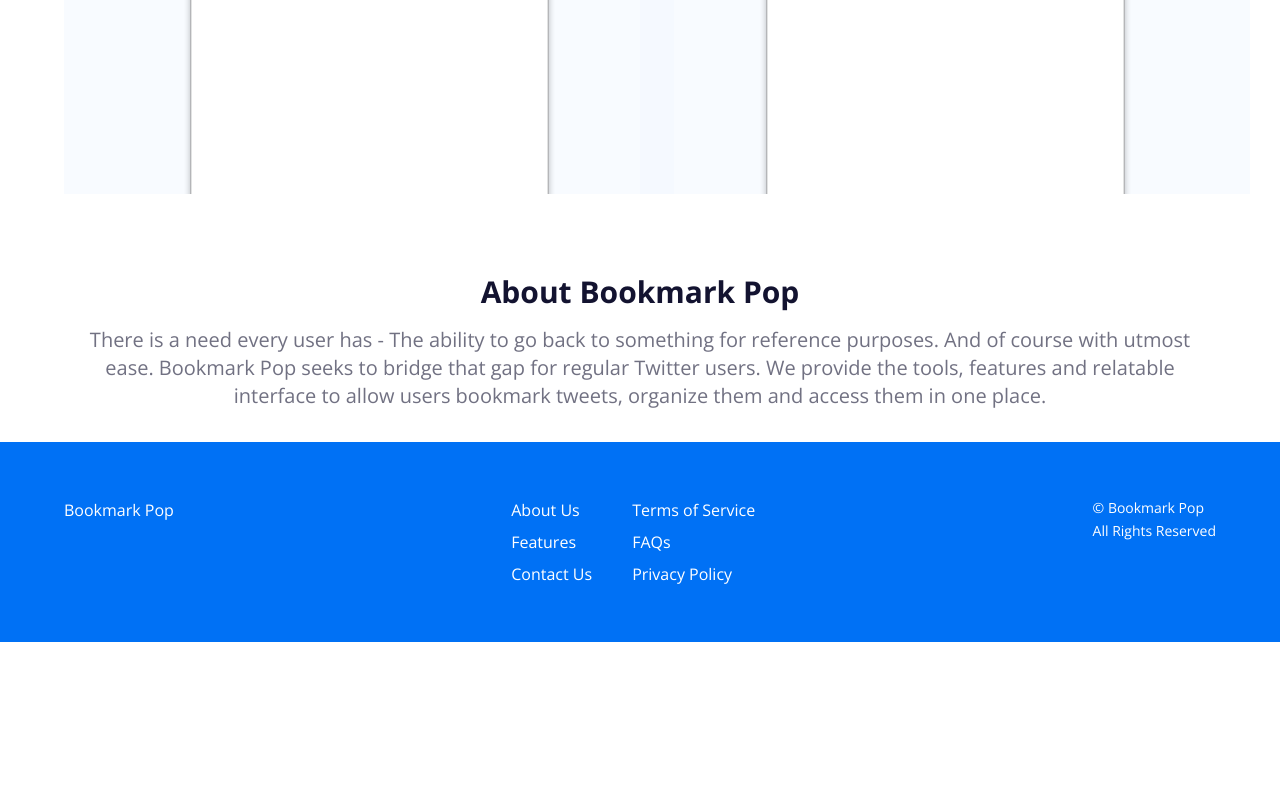
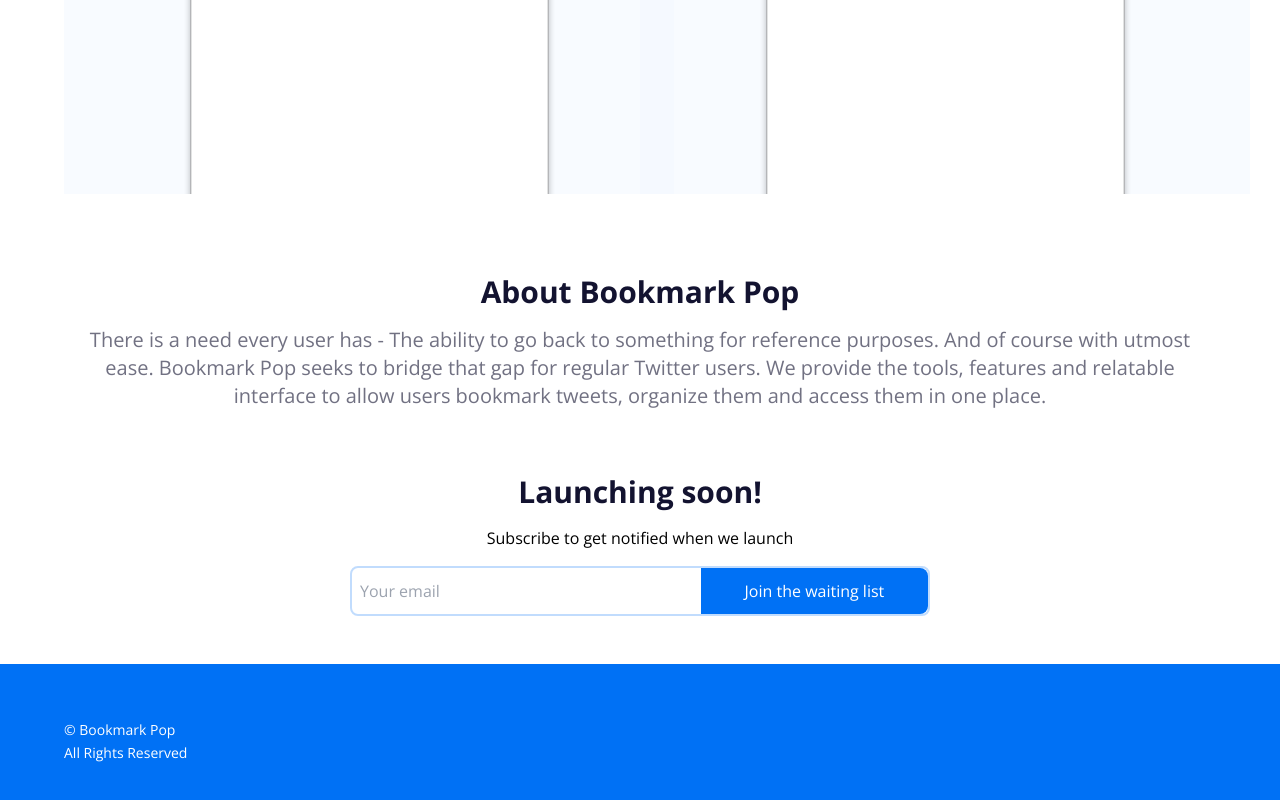
Before and after one commit to Nifilat/bookmark_pop, a Next.js app: page / in a window 1280 px wide. Shown: the part 1446-2246 px from the top of the page. Before the commit the page ends 2088 px from the top, so only its background shows below. Built offline with nearby package versions, Linux system fonts and the light colour scheme.

Commit message:
feat: add final cta

```diff
--- a/src/components/Footer/Footer.tsx
+++ b/src/components/Footer/Footer.tsx
@@ -15,8 +15,8 @@
   return (
     <div className="bg-primary text-white py-[56px]">
       <div className="max-w-[90%] mx-auto flex justify-between phone:flex-col">
-        <h2 className="phone:hidden">Bookmark Pop</h2>
-        <div className="flex items-center gap-x-10 phone:flex-col phone:mb-4 phone:gap-y-4">
+        {/* <h2 className="phone:hidden">Bookmark Pop</h2> */}
+        {/* <div className="flex items-center gap-x-10 phone:flex-col phone:mb-4 phone:gap-y-4">
           <nav className="flex items-start flex-col gap-y-2 phone:flex-row phone:gap-x-4">
             {navGroup1.map(({ name, href, current }, i) => (
               <Link key={i} href={href} className="text-[14px]">
@@ -31,7 +31,7 @@
               </Link>
             ))}
           </nav>
-        </div>
+        </div> */}
         <div className="phone:text-center">
           <small className="block text-sm">&copy; Bookmark Pop</small>
           <small className="text-sm">All Rights Reserved</small>
--- a/src/components/Header/Header.tsx
+++ b/src/components/Header/Header.tsx
@@ -74,7 +74,7 @@
   return (
     <div className="flex items-center justify-between">
       <Logo />
-      <nav className="flex items-center gap-x-8 hidden">
+      <nav className="items-center gap-x-8 hidden">
         {navigation.map(({ name, href, current }, i) => (
           <Link key={i} href={href} className="text-lg">
             {name}
--- a/src/components/HomePageComponents/Features.tsx
+++ b/src/components/HomePageComponents/Features.tsx
@@ -9,7 +9,7 @@
 
 const Features = () => {
   return (
-    <div className="grid grid-cols-2 phone:grid-cols-1 py-8 mt-4">
+    <div className="grid grid-cols-2 phone:grid-cols-1 lg:grid-cols-2 py-8 mt-4">
       {featuresData.map((feature: IFeature) => (
         <div
           key={feature.id}
--- a/src/pages/index.tsx
+++ b/src/pages/index.tsx
@@ -1,6 +1,6 @@
 import type { NextPage } from 'next';
 import { Fragment } from 'react';
-import { PageSEO } from '../components';
+import { Button, Input, PageSEO } from '../components';
 import {
   Hero,
   Features,
@@ -33,6 +33,24 @@
       </div>
       <Features />
       <AboutBookmarkPop />
+      <div className="flex items-center justify-center flex-col mt-4 py-8">
+        <h3 className="font-bold text-3xl phone:text-xl text-[#131330] mb-4">
+          Launching soon!
+        </h3>
+
+        <p>Subscribe to get notified when we launch</p>
+
+        <div className="flex items-center justify-between border-2 border-[#338df74d] border-solid rounded-t-[8px] rounded-b-[8px] w-[580px] h-[50px] phone:w-[300px] pl-2 mt-4">
+          <input
+            type="email"
+            placeholder="Your email"
+            className="focus:outline-none focus:border-none focus-within:outline-none focus-within:border-none"
+          />
+          <button className="bg-primary phone:text-base text-white h-[100%] w-[40%] rounded-r-[8px]">
+            Join the waiting list
+          </button>
+        </div>
+      </div>
     </Fragment>
   );
 };
```
